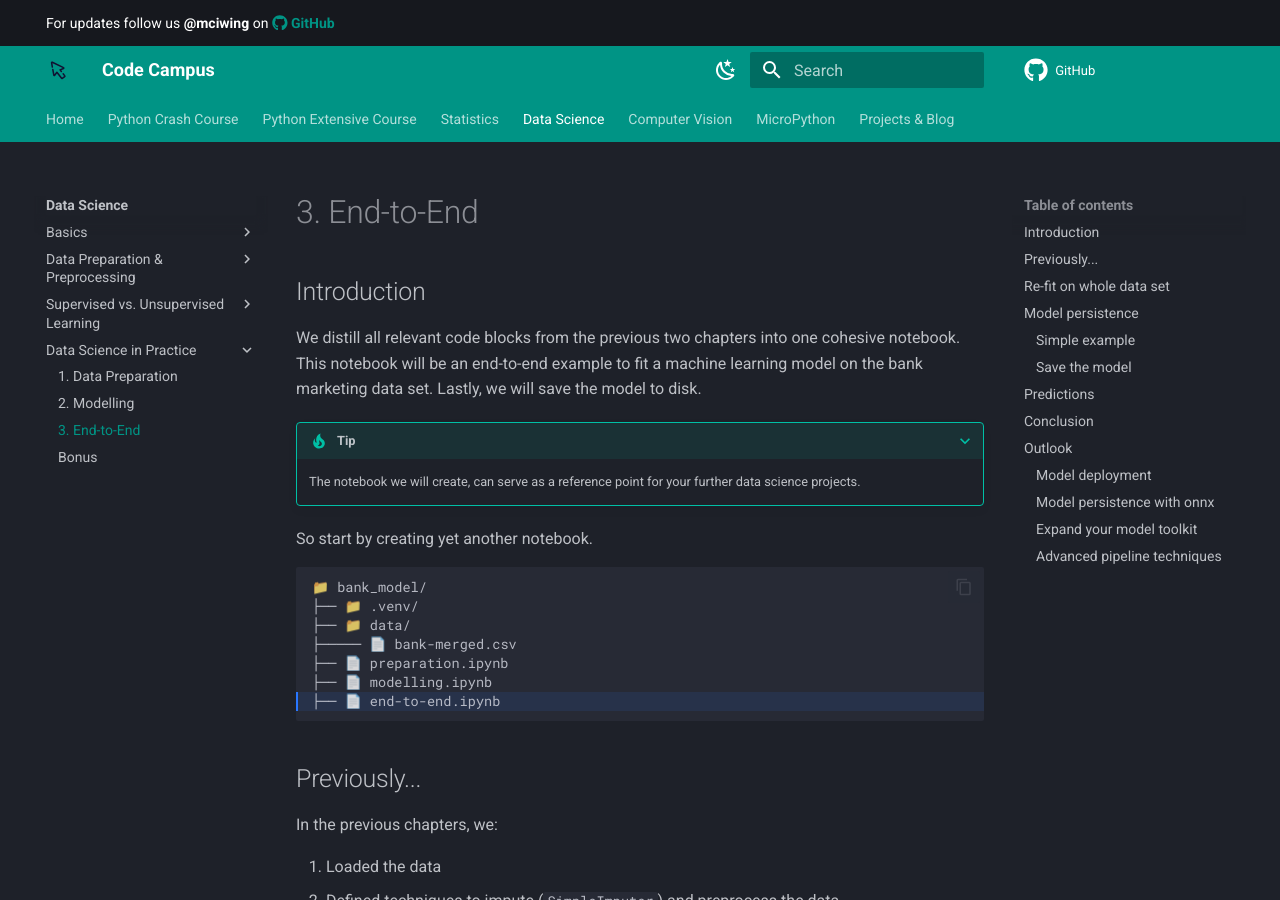
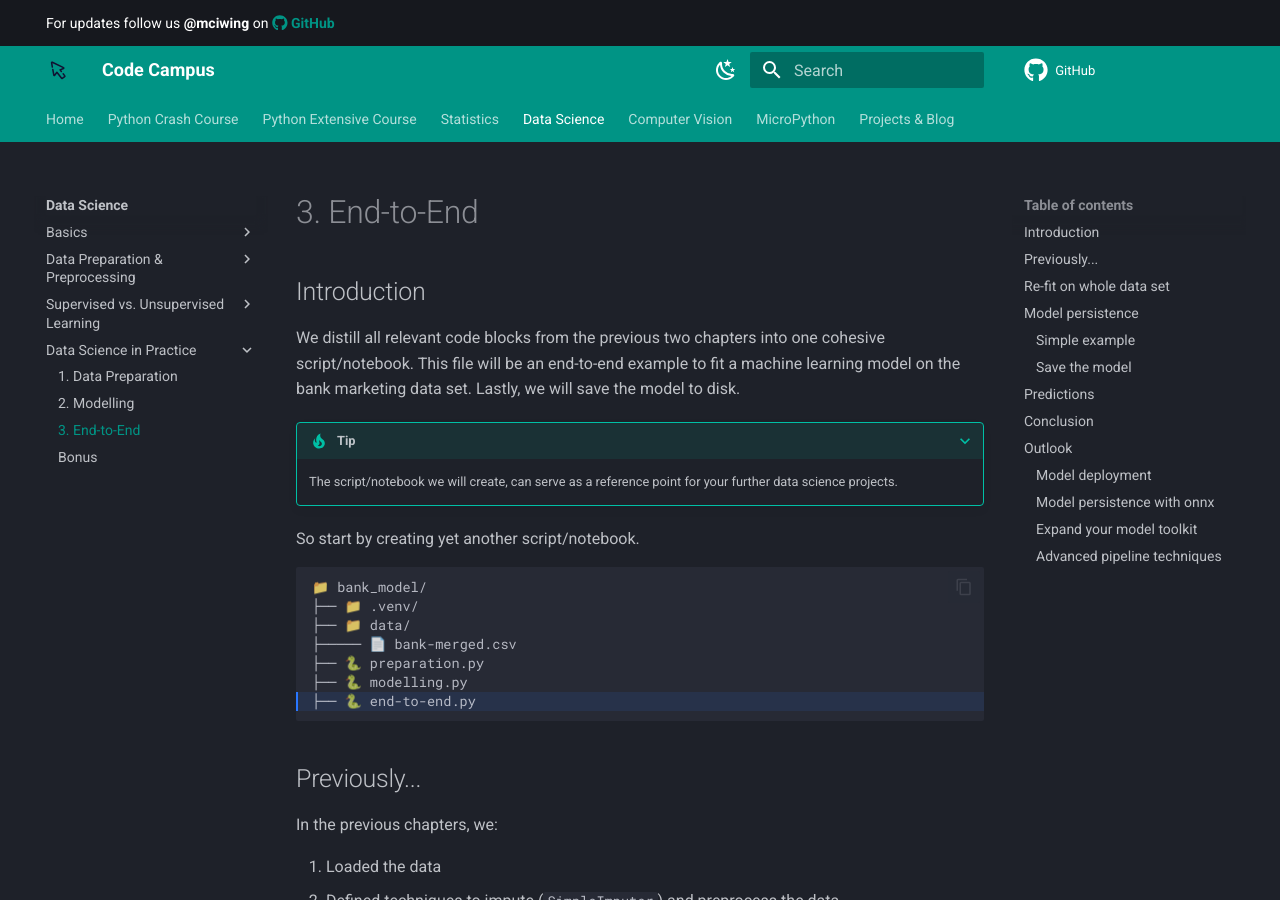
Before and after one commit to mciwing/mciwing.github.io, an MkDocs documentation site: the page built from docs/data-science/practice/end-to-end.md, in a window 1280 px wide and 900 px high. Built offline with MkDocs 1.6.1 and Material for MkDocs 9.7.7, drawn with Linux system fonts in a browser that asks for light colours; emoji names are drawn with the system emoji font; comment, search, counter and statistics services are not loaded; some of the changed text lies outside the part shown.

Commit message:
docs: lean towards scripts

````diff
--- a/docs/data-science/practice/end-to-end.md
+++ b/docs/data-science/practice/end-to-end.md
@@ -1,25 +1,25 @@
 ## Introduction
 
 We distill all relevant code blocks from the previous two chapters into
-one cohesive notebook. This notebook will be an end-to-end example to fit
+one cohesive script/notebook. This file will be an end-to-end example to fit
 a machine learning model on the bank marketing data set. Lastly, we will
 save the model to disk.
 
 ???+ tip
 
-    The notebook we will create, can serve as a reference point for your
+    The script/notebook we will create, can serve as a reference point for your
     further data science projects.
 
-So start by creating yet another notebook.
+So start by creating yet another script/notebook.
 
 ```plaintext hl_lines="7"
 📁 bank_model/
 ├── 📁 .venv/
 ├── 📁 data/
 ├───── 📄 bank-merged.csv
-├── 📄 preparation.ipynb
-├── 📄 modelling.ipynb
-├── 📄 end-to-end.ipynb
+├── 🐍 preparation.py
+├── 🐍 modelling.py
+├── 🐍 end-to-end.py
 ```
 
 ## Previously...
@@ -244,7 +244,7 @@ with open("bank-model.pkl", "wb") as file:
 
 ???+ question "Load the model"
 
-    Create a new notebook which we will use to test the saved model.
+    Create a new script or notebook which we will use to test the saved model.
 
     Use the following code block to load the `model` `#!python dict`.
 
````
Also changed, not shown: docs/data-science/practice/data-preparation.md (+1 -1 lines), docs/data-science/practice/modelling.md (+2 -2 lines).
